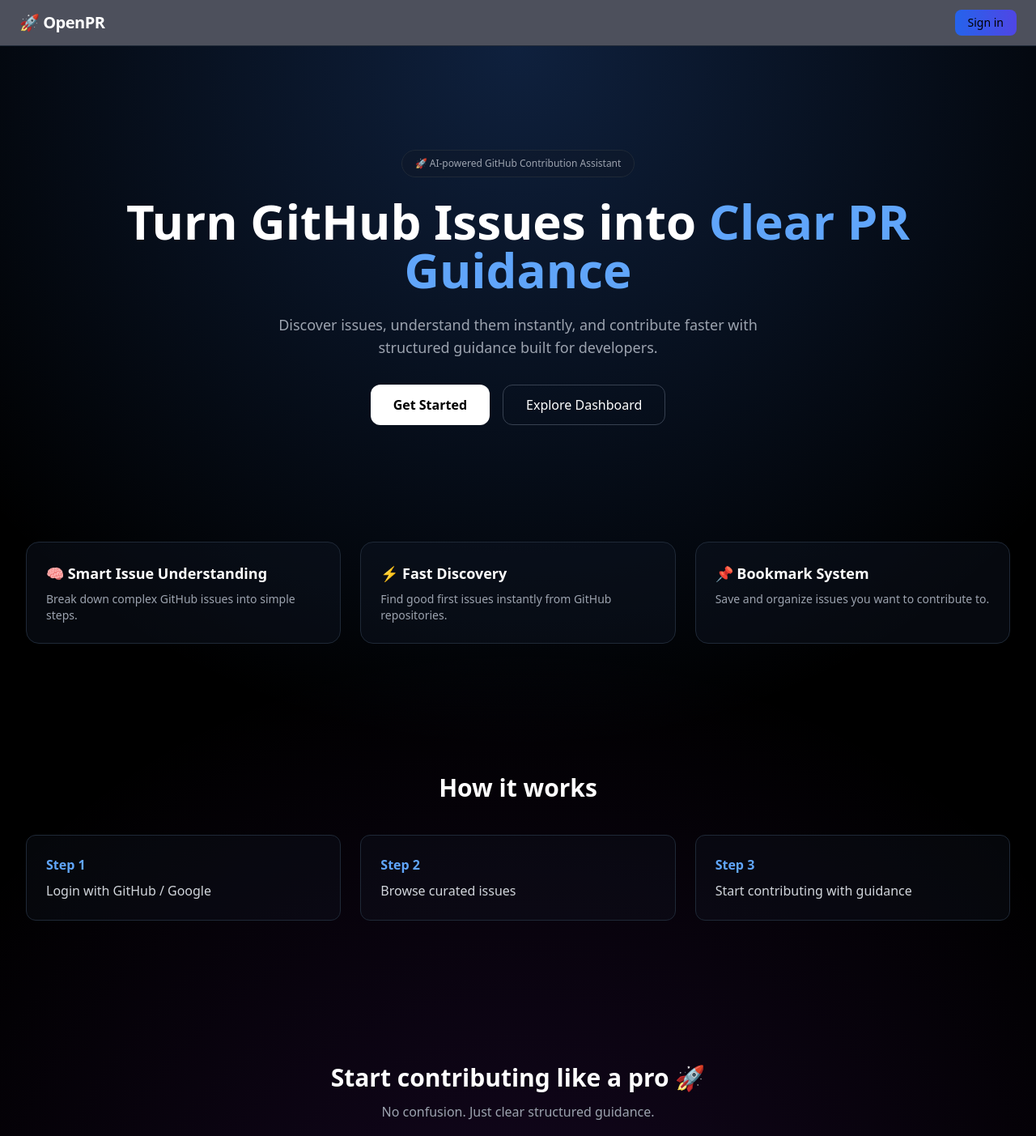
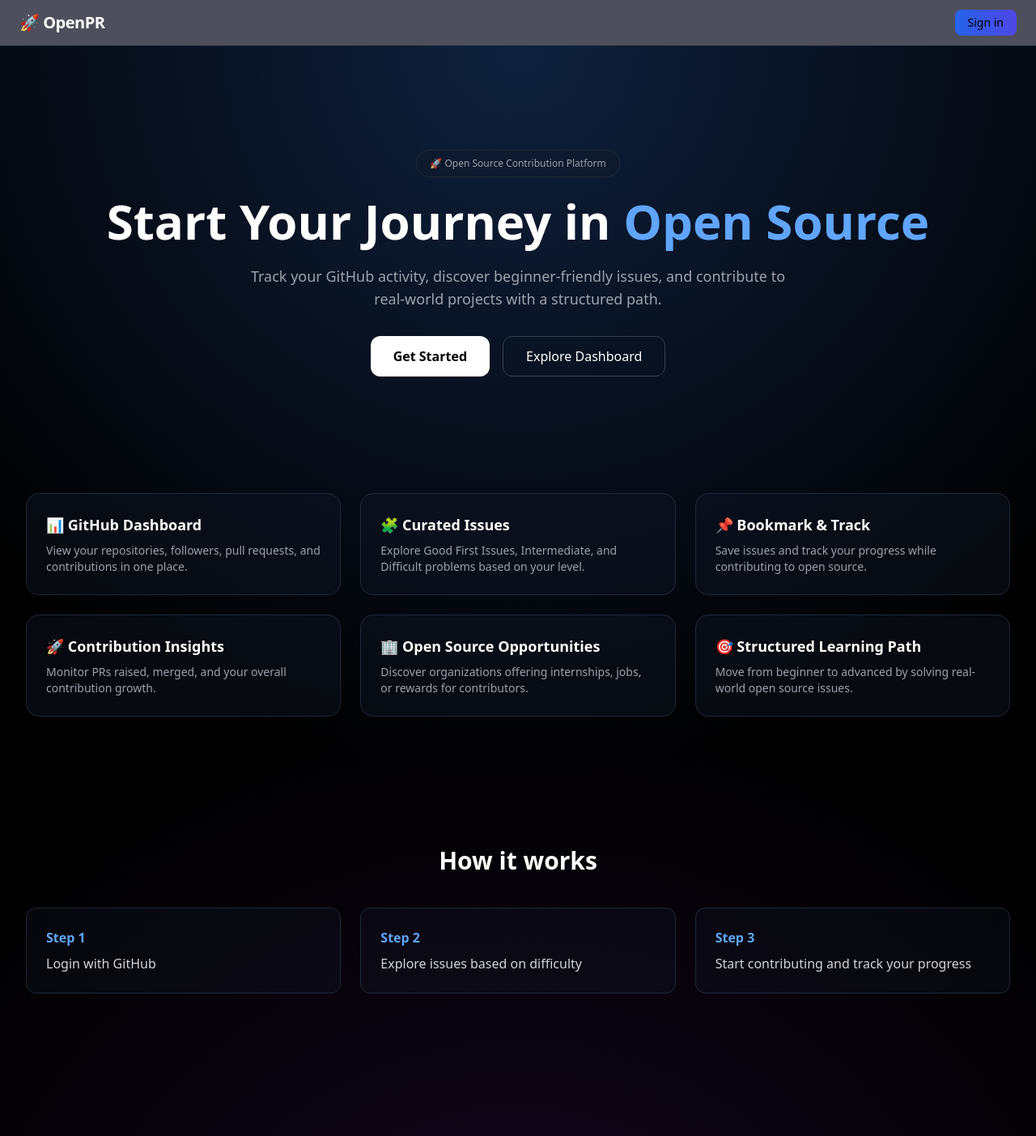
Before and after one commit to anuragdubey137/FirstPR, a Next.js app: page / in a window 1280 px wide. Shown: the top 1403 px of the page at 81% size. Built offline with nearby package versions, Linux system fonts and the light colour scheme; no server answers.

Commit message:
fix: add SSL cert for Aiven DB

```diff
--- a/app/page.tsx
+++ b/app/page.tsx
@@ -15,33 +15,33 @@ export default function LandingPage() {
       {/* HERO */}
       <section className="relative z-10 flex flex-col items-center justify-center text-center px-6 pt-32 pb-16">
         <div className="px-4 py-2 rounded-full border border-gray-800 bg-gray-900/40 text-xs text-gray-400">
-          🚀 AI-powered GitHub Contribution Assistant
+          🚀 Open Source Contribution Platform
         </div>
 
         <h1 className="mt-6 text-5xl md:text-6xl font-extrabold leading-tight">
-          Turn GitHub Issues into{" "}
-          <span className="text-blue-400">Clear PR Guidance</span>
+          Start Your Journey in{" "}
+          <span className="text-blue-400">Open Source</span>
         </h1>
 
         <p className="mt-6 max-w-2xl text-gray-400 text-lg">
-          Discover issues, understand them instantly, and contribute faster with
-          structured guidance built for developers.
+          Track your GitHub activity, discover beginner-friendly issues, and
+          contribute to real-world projects with a structured path.
         </p>
 
         <div className="mt-8 flex gap-4">
-          {/* ✅ Redirect AFTER login only */}
           <button
             onClick={() =>
-              signIn(undefined, { callbackUrl: "/dashboard" })
+              signIn("github", { callbackUrl: "/dashboard" })
             }
             className="px-7 py-3 rounded-xl bg-white text-black font-semibold hover:bg-gray-200 transition"
           >
             Get Started
           </button>
 
-          {/* Proxy will protect this */}
           <button
-            onClick={() => router.push("/dashboard")}
+            onClick={() =>
+              signIn("github", { callbackUrl: "/dashboard" })
+            }
             className="px-7 py-3 rounded-xl border border-gray-700 hover:bg-gray-900 transition"
           >
             Explore Dashboard
@@ -53,16 +53,28 @@ export default function LandingPage() {
       <section className="relative z-10 px-8 py-20 grid md:grid-cols-3 gap-6">
         {[
           {
-            title: "🧠 Smart Issue Understanding",
-            desc: "Break down complex GitHub issues into simple steps.",
+            title: "📊 GitHub Dashboard",
+            desc: "View your repositories, followers, pull requests, and contributions in one place.",
           },
           {
-            title: "⚡ Fast Discovery",
-            desc: "Find good first issues instantly from GitHub repositories.",
+            title: "🧩 Curated Issues",
+            desc: "Explore Good First Issues, Intermediate, and Difficult problems based on your level.",
           },
           {
-            title: "📌 Bookmark System",
-            desc: "Save and organize issues you want to contribute to.",
+            title: "📌 Bookmark & Track",
+            desc: "Save issues and track your progress while contributing to open source.",
+          },
+          {
+            title: "🚀 Contribution Insights",
+            desc: "Monitor PRs raised, merged, and your overall contribution growth.",
+          },
+          {
+            title: "🏢 Open Source Opportunities",
+            desc: "Discover organizations offering internships, jobs, or rewards for contributors.",
+          },
+          {
+            title: "🎯 Structured Learning Path",
+            desc: "Move from beginner to advanced by solving real-world open source issues.",
           },
         ].map((f, i) => (
           <div
@@ -81,9 +93,9 @@ export default function LandingPage() {
 
         <div className="mt-10 grid md:grid-cols-3 gap-6 text-left">
           {[
-            "Login with GitHub / Google",
-            "Browse curated issues",
-            "Start contributing with guidance",
+            "Login with GitHub",
+            "Explore issues based on difficulty",
+            "Start contributing and track your progress",
           ].map((step, i) => (
             <div
               key={i}
@@ -99,15 +111,17 @@ export default function LandingPage() {
       {/* CTA */}
       <section className="relative z-10 text-center py-24">
         <h2 className="text-3xl font-bold">
-          Start contributing like a pro 🚀
+          Build your open source profile 🚀
         </h2>
 
         <p className="text-gray-400 mt-3">
-          No confusion. Just clear structured guidance.
+          Discover, contribute, and grow with real projects.
         </p>
 
         <button
-          onClick={() => router.push("/dashboard")}
+          onClick={() =>
+              signIn("github", { callbackUrl: "/dashboard" })
+            }
           className="inline-block mt-8 px-8 py-3 bg-white text-black font-semibold rounded-xl hover:bg-gray-200 transition"
         >
           Launch App
@@ -116,7 +130,7 @@ export default function LandingPage() {
 
       {/* FOOTER */}
       <footer className="relative z-10 text-center py-10 text-gray-500 border-t border-gray-900">
-        Built for developers • OpenPR Copilot
+        Built for developers • OpenPR
       </footer>
     </div>
   );
--- a/lib/prisma.ts
+++ b/lib/prisma.ts
@@ -1,8 +1,16 @@
 import { PrismaClient } from "../app/generated/prisma/client";
 import { PrismaPg } from "@prisma/adapter-pg";
+import fs from "fs";
+import path from "path";
+
+const ca = fs.readFileSync(path.join(process.cwd(), "certs", "ca.pem")).toString();
 
 const adapter = new PrismaPg({
   connectionString: process.env.DATABASE_URL!,
+  ssl: {
+    rejectUnauthorized: true,
+    ca,
+  },
 });
 
 const globalForPrisma = globalThis as unknown as {
--- a/prisma.config.ts
+++ b/prisma.config.ts
@@ -1,6 +1,6 @@
 import "dotenv/config";
 import { defineConfig } from "prisma/config";
-console.log(process.env.DATABASE_URL);
+
 export default defineConfig({
   schema: "prisma/schema.prisma",
   datasource: {
```
Also changed, not shown: package.json (+5 -5 lines).
